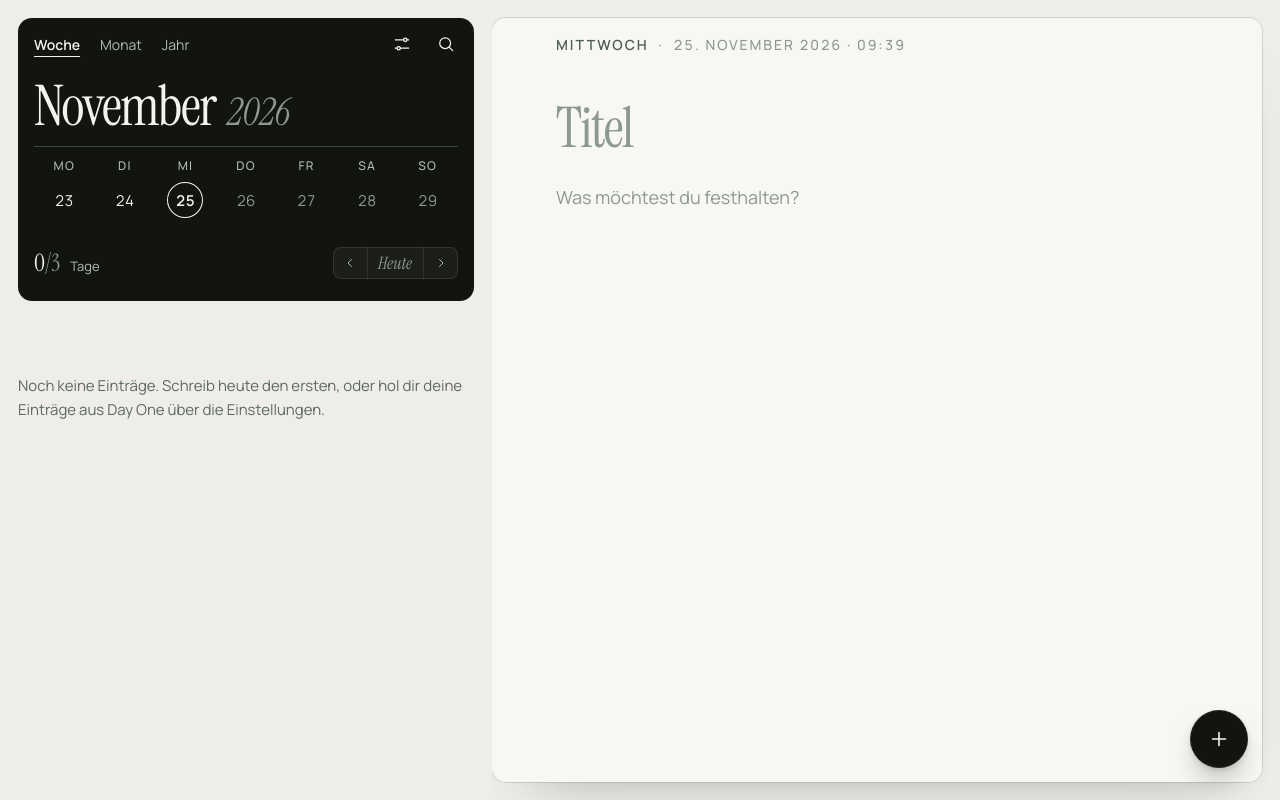
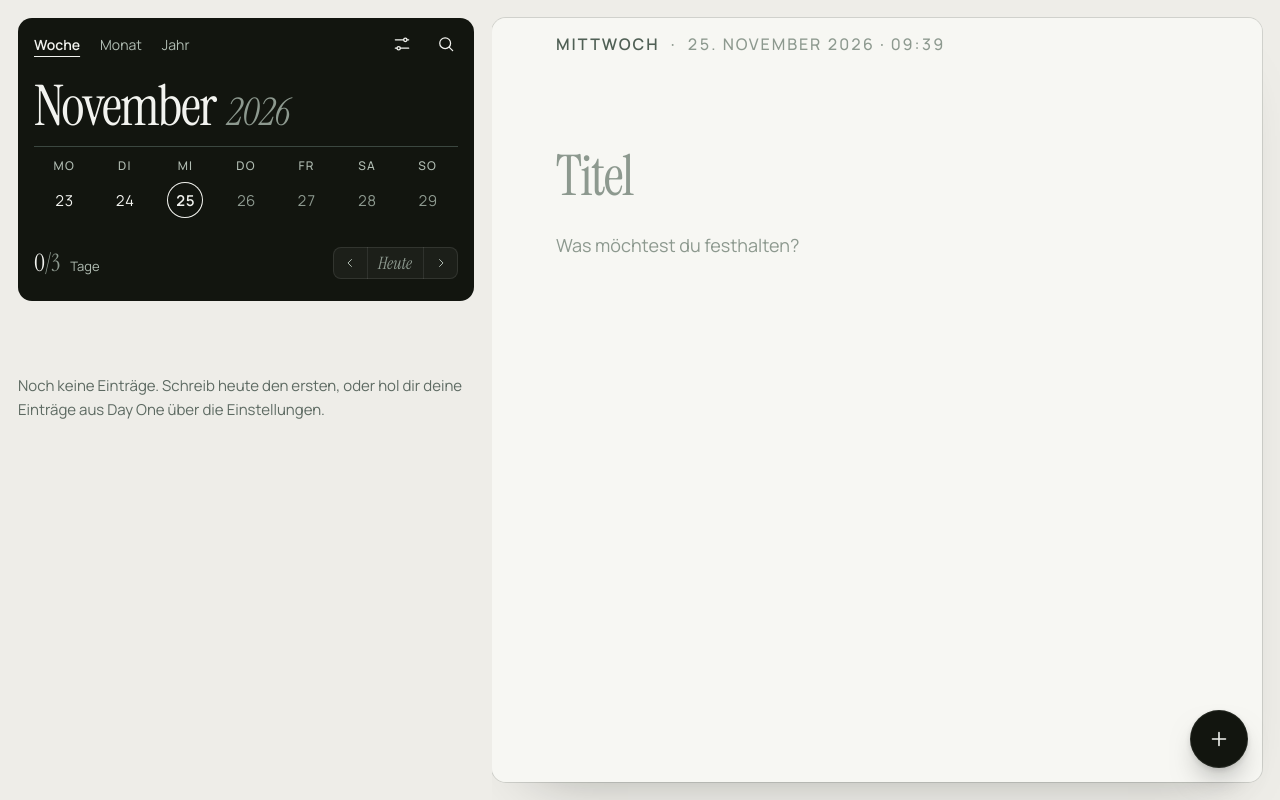
Before and after one commit to EricWlts/Journal, a plain HTML site: page index.html in a window 1280 px wide. Drawn offline with Linux system fonts and the light colour scheme.

Commit message:
Mac: Kopfzeile 16px, Titel wie bei einem Brief deutlich tiefer
Co-Authored-By: Claude Opus 5.5 <noreply@anthropic.com>
Claude-Session: https://claude.ai/code/session_01YEgQjNaKzq5JmxGJ3dXE6z

```diff
--- a/index.html
+++ b/index.html
@@ -595,14 +595,14 @@ html.night .light .is-sel .dot,html.night .is-sel .dot{box-shadow:0 0 0 2px var(
   .entry{padding-top:4px;padding-right:48px;max-width:872px} /* Datum auf Höhe der Tabs (16px), Text reicht weiter nach rechts */
   /* Datum als Kicker direkt über der Überschrift (wie bei WANDER), Mülleimer in derselben Zeile rechts */
   .entry .enav{height:44px;align-items:center;padding:0}
-  .entry .edate{flex-direction:row;align-items:baseline;gap:0;font-size:14px;letter-spacing:.14em;text-transform:uppercase}
-  .entry .edate .wd{font-size:14px;font-weight:600;color:var(--olive)}
+  .entry .edate{flex-direction:row;align-items:baseline;gap:0;font-size:16px;letter-spacing:.12em;text-transform:uppercase}
+  .entry .edate .wd{font-size:16px;font-weight:600;color:var(--olive)}
   .entry .edate .wd::after{content:'·';margin:0 .7em;font-weight:500;color:var(--dim)}
-  .entry .edate .dt{font-size:14px;font-weight:500;color:var(--dim)}
+  .entry .edate .dt{font-size:16px;font-weight:500;color:var(--dim)}
   .done{display:none} /* am Mac speichert die App automatisch – kein Haken nötig */
   #entry.has-id .trash{opacity:1;transform:none;pointer-events:auto}
   /* Überschrift + Text: erste Titelzeile beginnt knapp über dem Ende des dunklen Blocks in der Woche (291px) */
-  .entry .title,.etitle{font-size:56px;line-height:64px;letter-spacing:-.03em;margin-top:30px;padding-top:0;min-height:64px;display:block} /* Titel mit etwas mehr Luft unter dem Datum */
+  .entry .title,.etitle{font-size:56px;line-height:64px;letter-spacing:-.03em;margin-top:78px;padding-top:0;min-height:64px;display:block} /* wie ein Brief: Datum als Kopfzeile, dann viel Luft bis zum Titel */
   .ebody{margin-top:22px}
   .page .title{margin:0;padding-top:8px;height:72px}
   .page .title .t{font-size:56px;line-height:64px} .page .title .y{font-size:38px}
--- a/sw.js
+++ b/sw.js
@@ -1,5 +1,5 @@
 // Journal – Service Worker: macht die App offline nutzbar.
-const VERSION = 'journal-v63';
+const VERSION = 'journal-v64';
 const SHELL = ['./', 'index.html', 'manifest.webmanifest', 'icons/icon-192.png', 'icons/icon-512.png', 'icons/apple-touch-icon.png'];
 
 self.addEventListener('install', (e) => {
```
Also changed, not shown: 1 other file.
